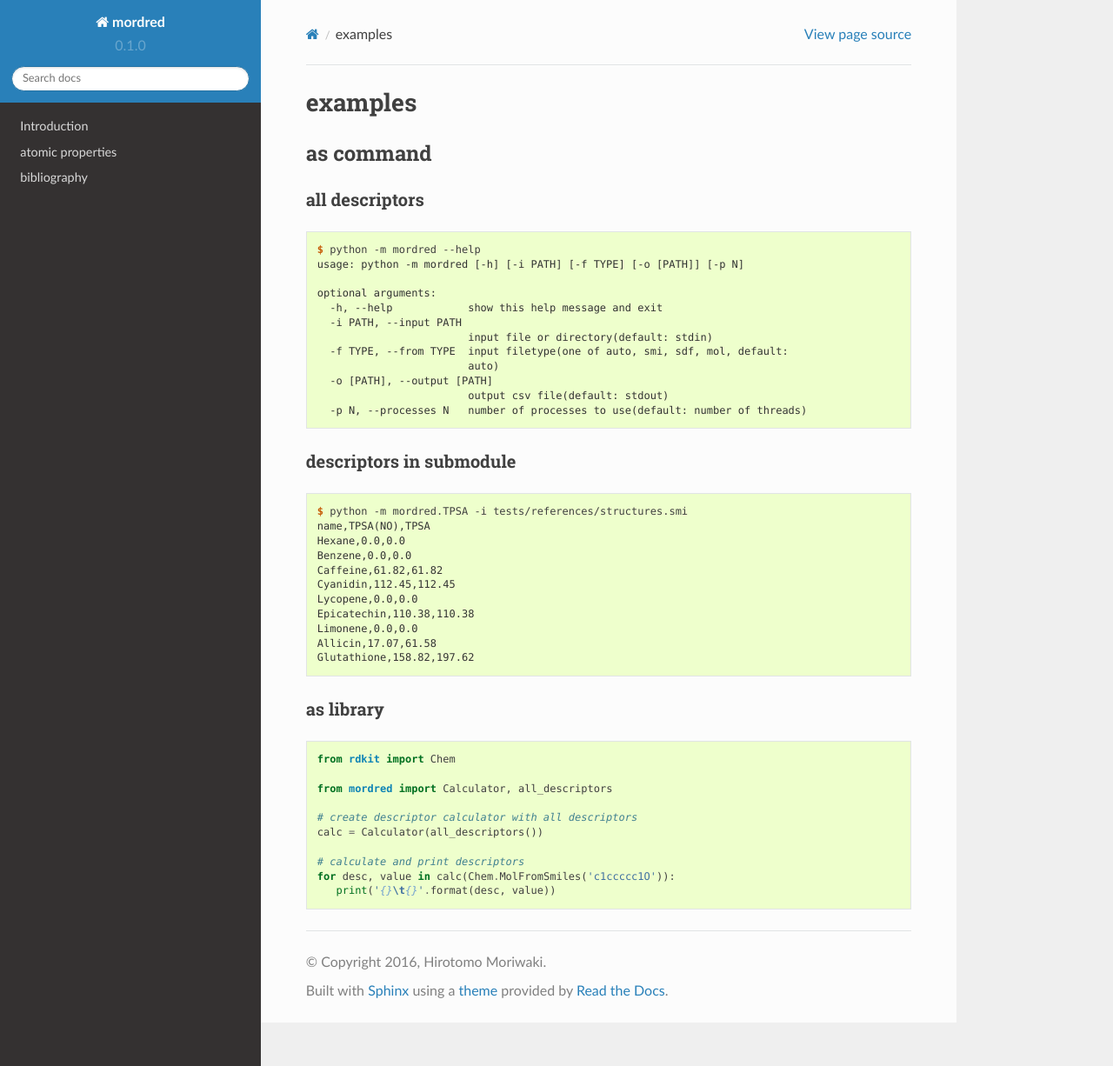
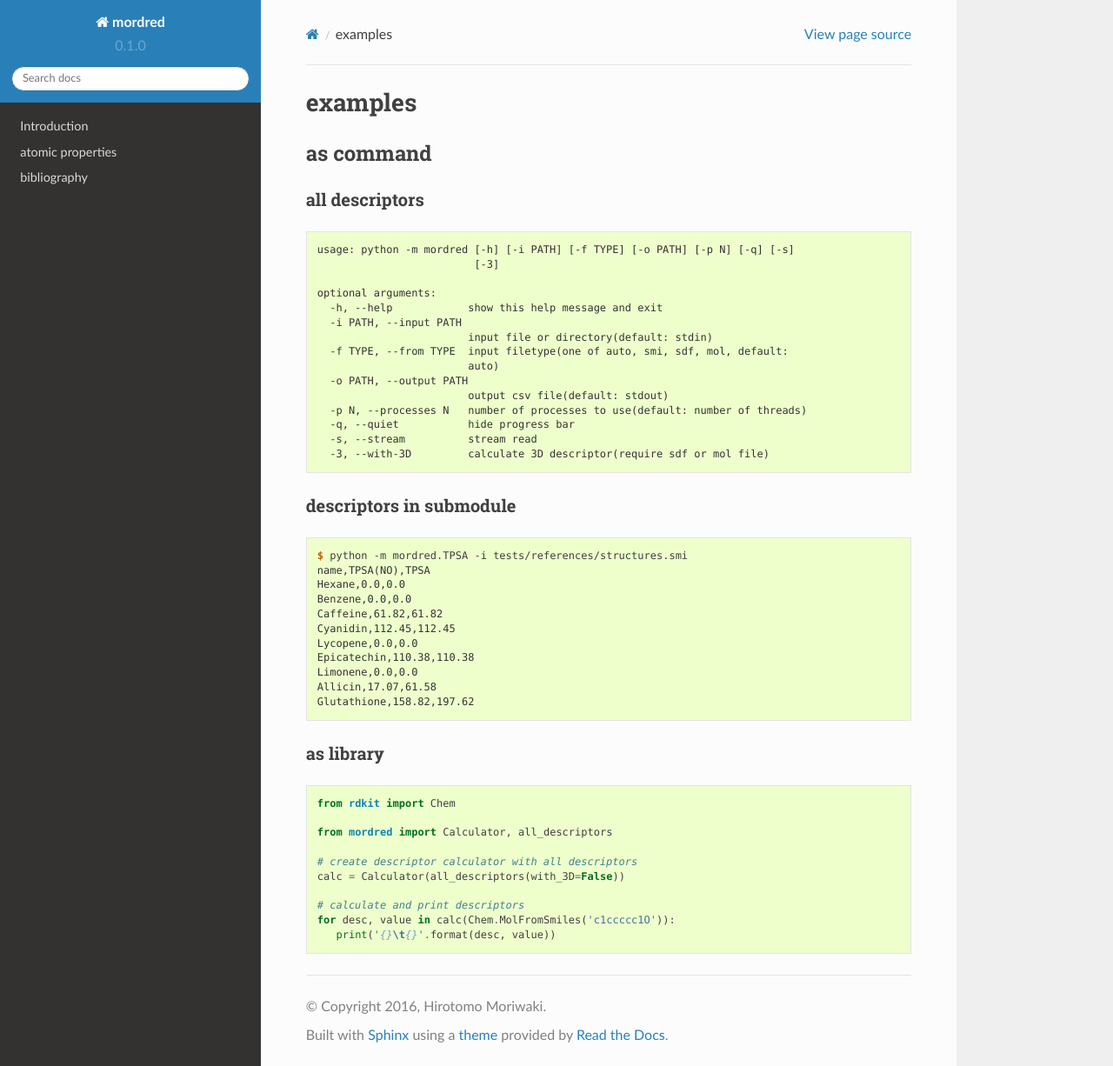
Before and after one commit to mordred-descriptor/mordred, a Sphinx documentation site: the page built from docs/README/70-examples.rst, in a window 1280 px wide and 1226 px high. Shown: the whole window at 87% size. Built offline with Sphinx 7.4.7 and the Read the Docs theme 2.0.0, drawn with Linux system fonts in a browser that asks for light colours; pages that are not in the unit, such as notebooks, are missing from menus.

Commit message:
update README.rst

```diff
--- a/docs/README/70-examples.rst
+++ b/docs/README/70-examples.rst
@@ -9,8 +9,8 @@
 
 .. code:: console
 
-    $ python -m mordred --help
-    usage: python -m mordred [-h] [-i PATH] [-f TYPE] [-o [PATH]] [-p N]
+    usage: python -m mordred [-h] [-i PATH] [-f TYPE] [-o PATH] [-p N] [-q] [-s]
+                             [-3]
 
     optional arguments:
       -h, --help            show this help message and exit
@@ -18,9 +18,12 @@
                             input file or directory(default: stdin)
       -f TYPE, --from TYPE  input filetype(one of auto, smi, sdf, mol, default:
                             auto)
-      -o [PATH], --output [PATH]
+      -o PATH, --output PATH
                             output csv file(default: stdout)
       -p N, --processes N   number of processes to use(default: number of threads)
+      -q, --quiet           hide progress bar
+      -s, --stream          stream read
+      -3, --with-3D         calculate 3D descriptor(require sdf or mol file)
 
 descriptors in submodule
 ^^^^^^^^^^^^^^^^^^^^^^^^
@@ -49,7 +52,7 @@
     from mordred import Calculator, all_descriptors
 
     # create descriptor calculator with all descriptors
-    calc = Calculator(all_descriptors())
+    calc = Calculator(all_descriptors(with_3D=False))
 
     # calculate and print descriptors
     for desc, value in calc(Chem.MolFromSmiles('c1ccccc1O')):
```
Also changed, not shown: README.rst (+7 -4 lines).
